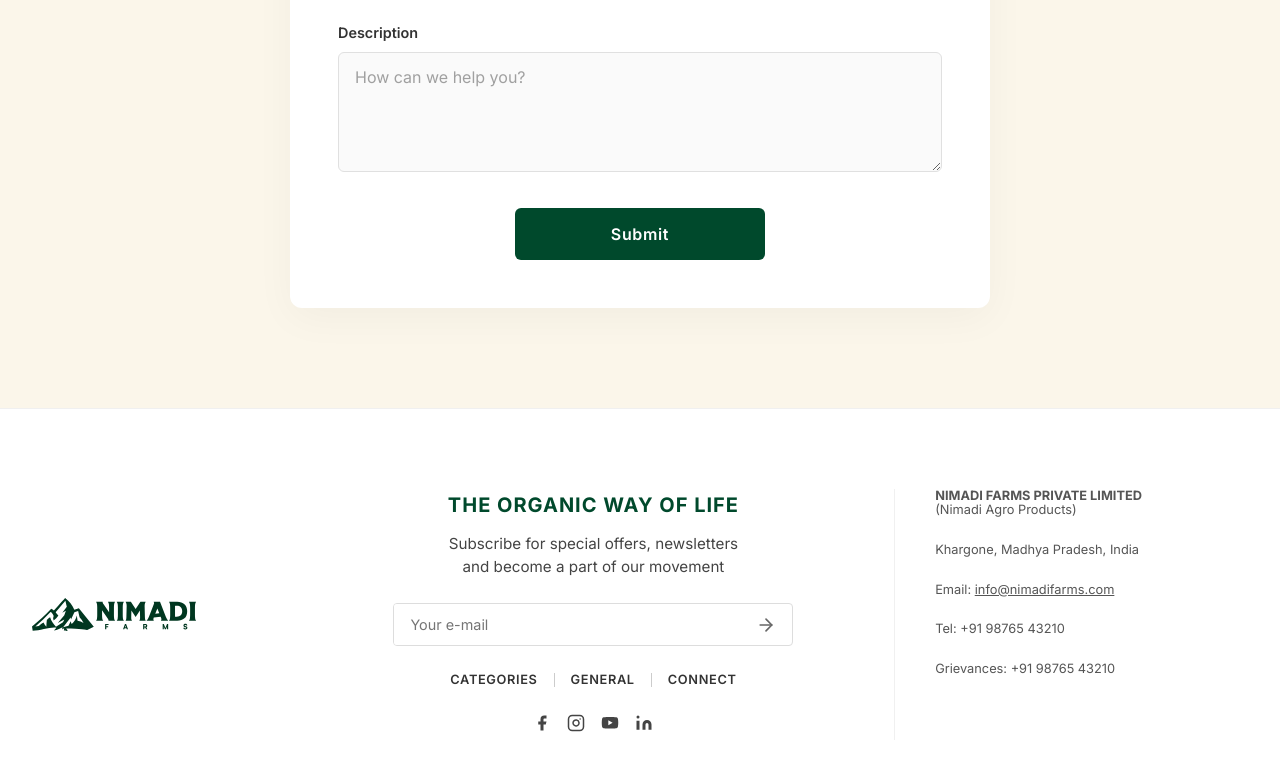
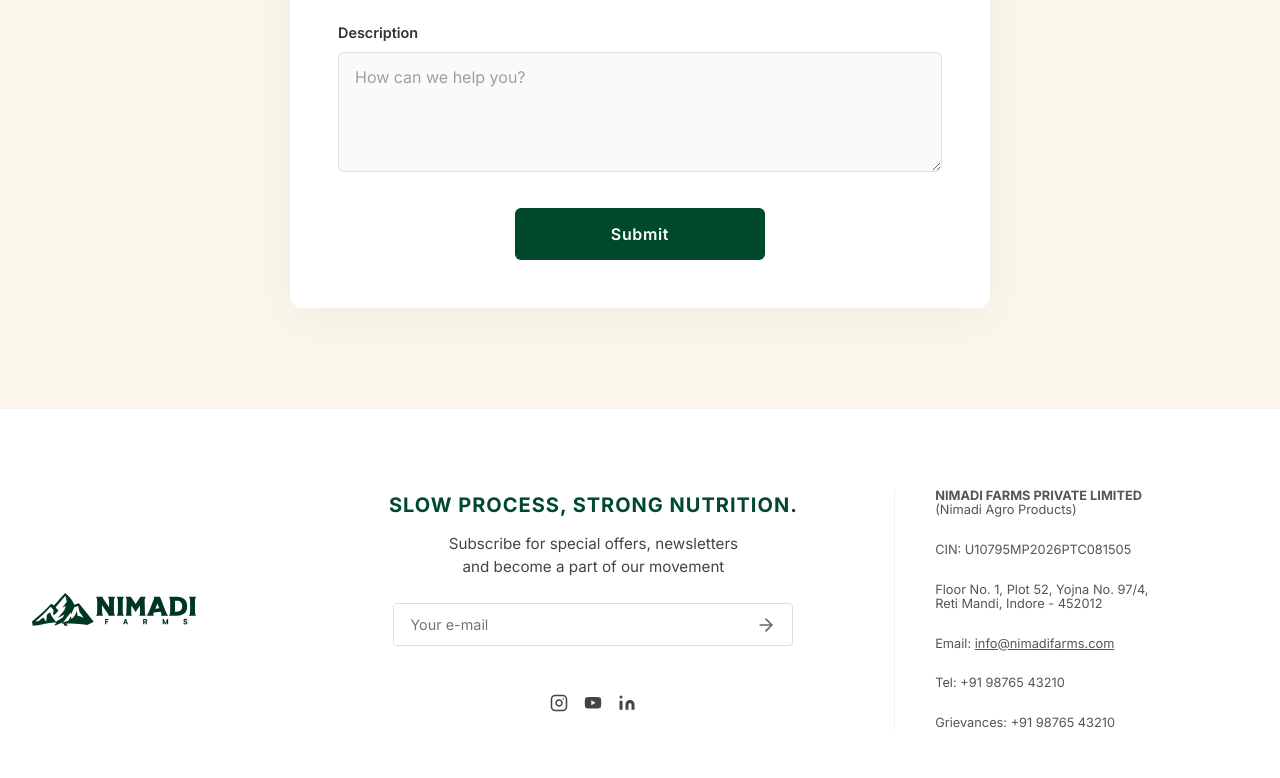
Before and after one commit to blueb-studio/nimadi-web, a plain HTML site: page index.html in a window 1280 px wide. Shown: the part 4429-5207 px from the top of the page. Drawn offline with Linux system fonts and the light colour scheme; a web font is replaced by a local one.

Commit message:
Refine footer texts and spacing

```diff
--- a/index.html
+++ b/index.html
@@ -272,7 +272,7 @@
 
             <!-- Middle Column: Newsletter & Links -->
             <div class="footer__col footer__col--center">
-                <h3 class="footer__heading">THE ORGANIC WAY OF LIFE</h3>
+                <h3 class="footer__heading">SLOW PROCESS, STRONG NUTRITION.</h3>
                 <p class="footer__subtext">Subscribe for special offers, newsletters<br>and become a part of our
                     movement</p>
 
@@ -287,19 +287,8 @@
                     </button>
                 </form>
 
-                <div class="footer__links-inline">
-                    <a href="#">CATEGORIES</a>
-                    <span class="divider"></span>
-                    <a href="#">GENERAL</a>
-                    <span class="divider"></span>
-                    <a href="#">CONNECT</a>
-                </div>
+                <div class="footer__socials" style="margin-top: 24px;">
 
-                <div class="footer__socials">
-                    <a href="https://www.facebook.com" aria-label="Facebook"><svg xmlns="http://www.w3.org/2000/svg"
-                            width="18" height="18" viewBox="0 0 24 24" fill="currentColor">
-                            <path d="M18 2h-3a5 5 0 0 0-5 5v3H7v4h3v8h4v-8h3l1-4h-4V7a1 1 0 0 1 1-1h3z"></path>
-                        </svg></a>
                     <a href="https://www.instagram.com/nimadifarms/" aria-label="Instagram"><svg
                             xmlns="http://www.w3.org/2000/svg" width="18" height="18" viewBox="0 0 24 24" fill="none"
                             stroke="currentColor" stroke-width="2" stroke-linecap="round" stroke-linejoin="round">
@@ -330,7 +319,9 @@
                 <p><strong>NIMADI FARMS PRIVATE LIMITED</strong><br>
                     (Nimadi Agro Products)</p>
                 <br>
-                <p>Khargone, Madhya Pradesh, India</p>
+                <p>CIN: U10795MP2026PTC081505</p>
+                <br>
+                <p>Floor No. 1, Plot 52, Yojna No. 97/4,<br>Reti Mandi, Indore - 452012</p>
                 <br>
                 <p>Email: <a href="mailto:info@nimadifarms.com">info@nimadifarms.com</a></p>
                 <br>
--- a/styles.css
+++ b/styles.css
@@ -1396,7 +1396,7 @@
 }
 
 .footer__logo-img {
-    max-width: 180px;
+    max-width: 280px;
     height: auto;
 }
 
```
